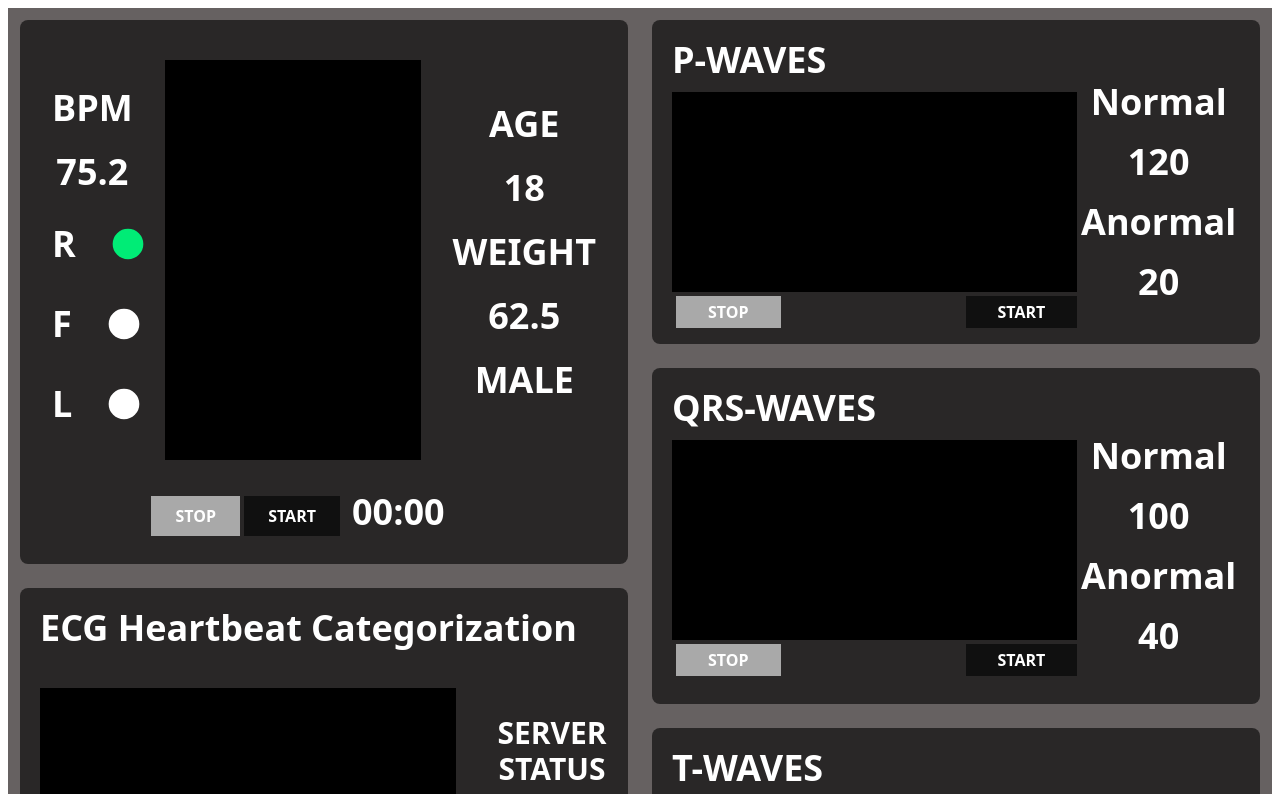
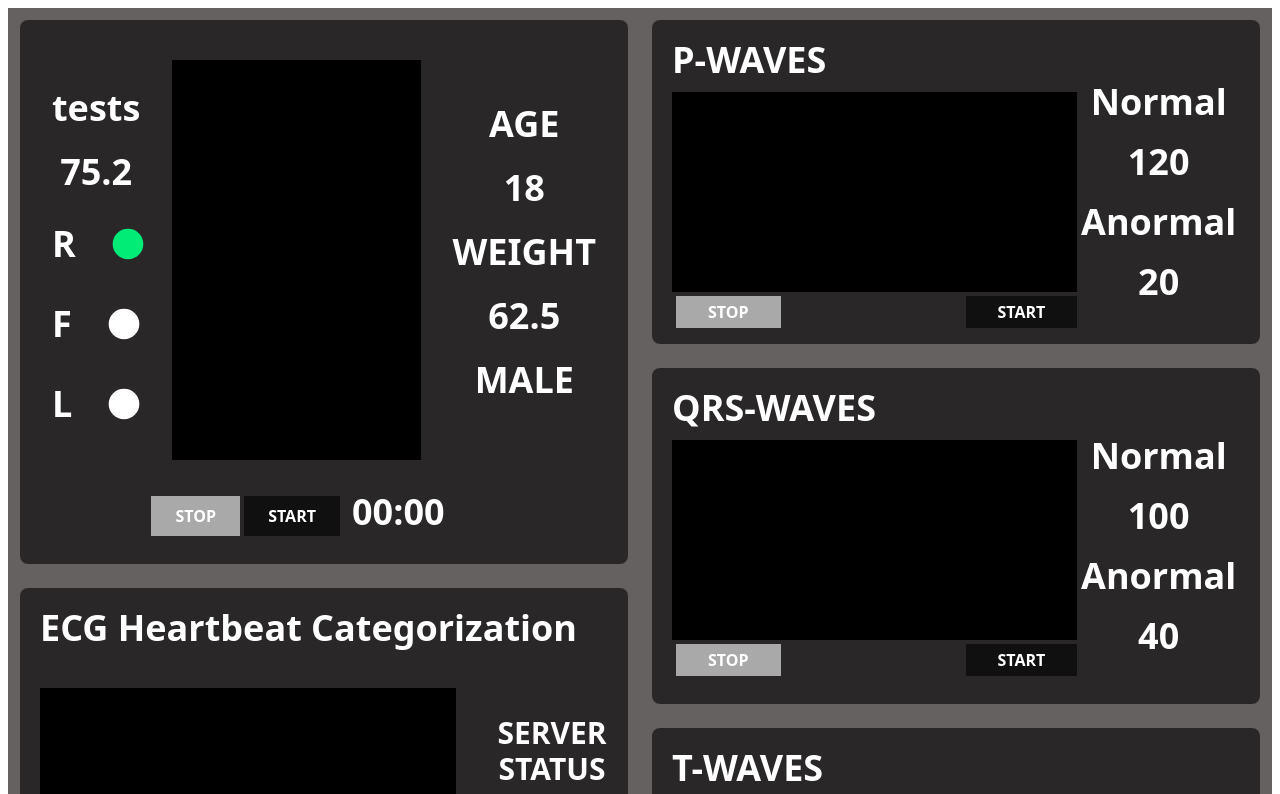
Before and after one commit to Mati11111/ecg-front, an Astro site: page / in a window 1280 px wide. Shown: the top 794 px of the page. Built offline with nearby package versions, Linux system fonts and the light colour scheme; Astro itself is replaced by a stand-in of ours; no server answers.

Commit message:
test(minor): change to test

```diff
--- a/src/pages/index.astro
+++ b/src/pages/index.astro
@@ -26,7 +26,7 @@
           <div class="flex flex-row w-full items-center justify-center">
             <div id="bpm-electrodes-container" class="flex flex-col">
               <div id="bpm-container" class="flex flex-col items-center h-full">
-                <p class="text-4xl p-3 font-bold text-white">BPM</p>
+                <p class="text-4xl p-3 font-bold text-white">tests</p>
                 <p class="text-4xl p-3 font-bold text-white">75.2</p>
               </div>
               <div id="electrodes-container" class="flex flex-col items-center">
```
